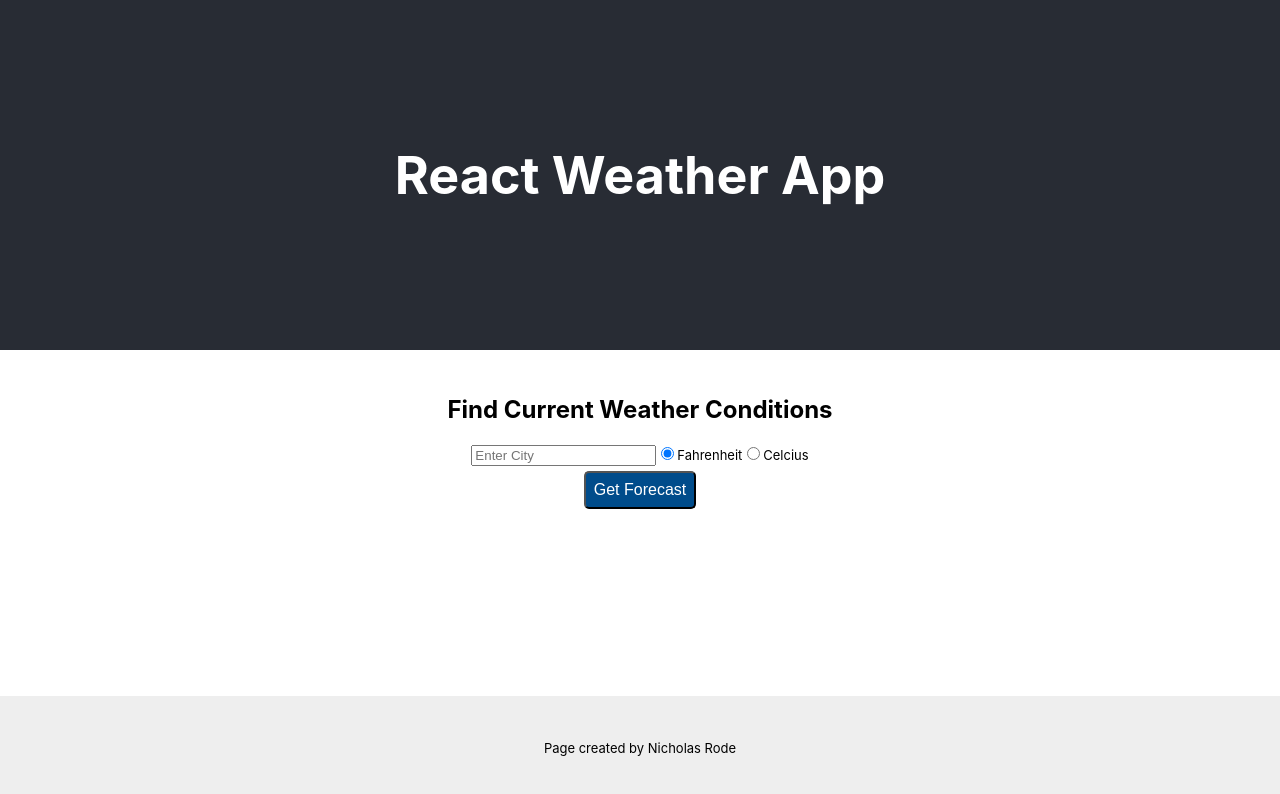
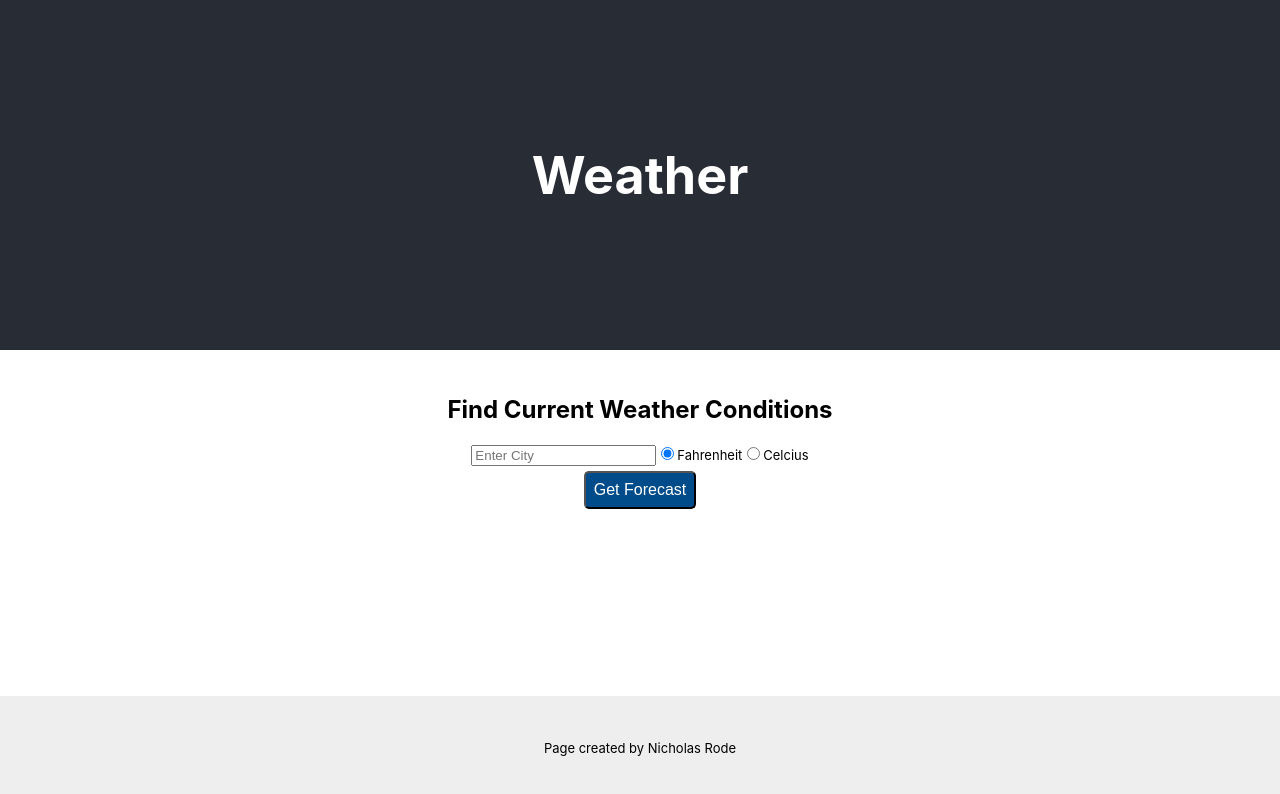
Before and after one commit to swicknick/Weather-App, a React (Create React App) app: page / in a window 1280 px wide. Shown: the top 794 px of the page. Built offline with nearby package versions, Linux system fonts and the light colour scheme.

Commit message:
MVP Working version

```diff
--- a/src/App.js
+++ b/src/App.js
@@ -6,7 +6,7 @@ function App() {
   return (
     <div className="App">
       <header className="App-header">
-        <h1>React Weather App</h1>
+        <h1>Weather</h1>
       </header>
       <main>
         <Forecast />
```
Also changed, not shown: 1 other file (tests, documents, lock files or other folders).
